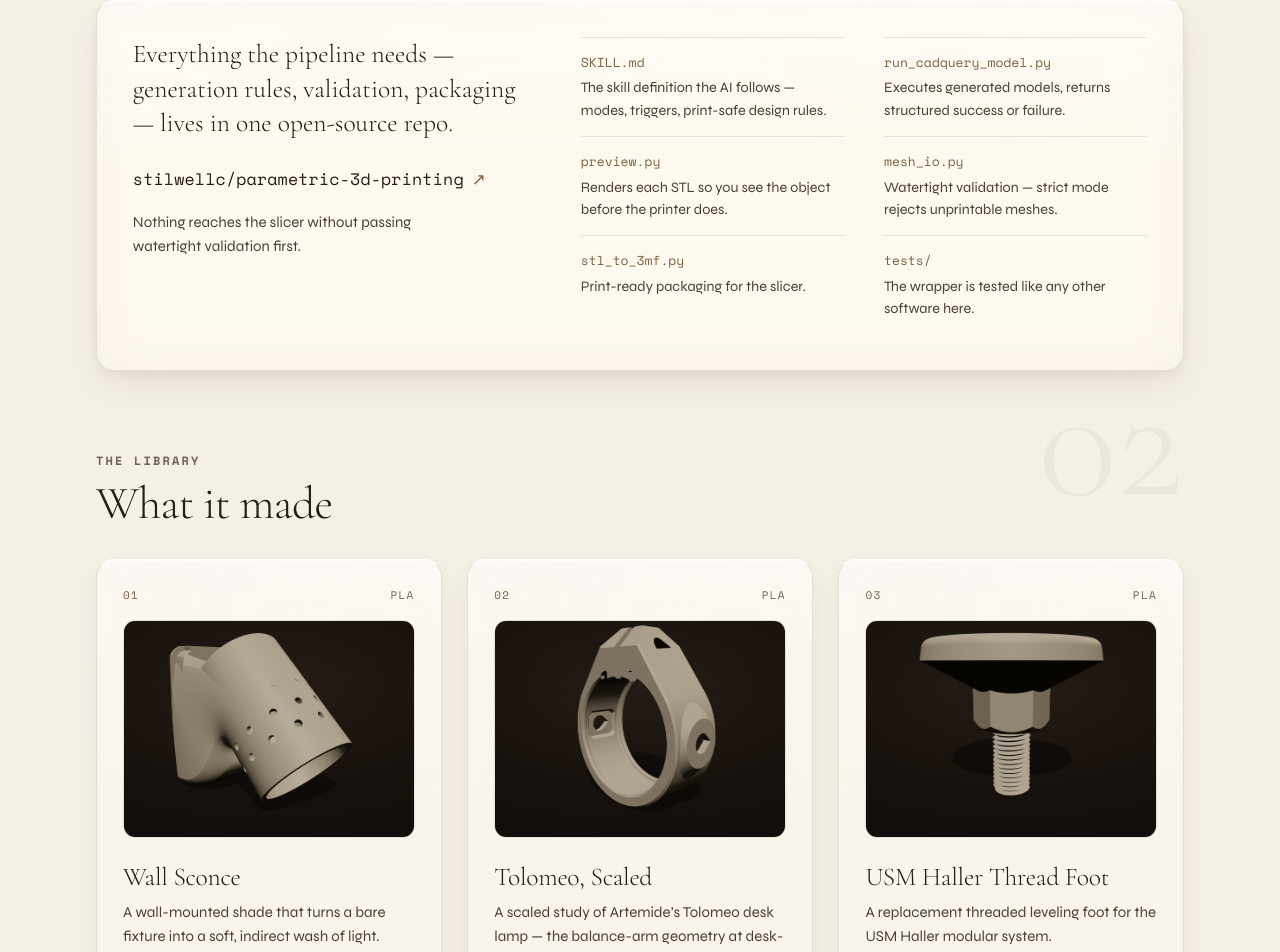
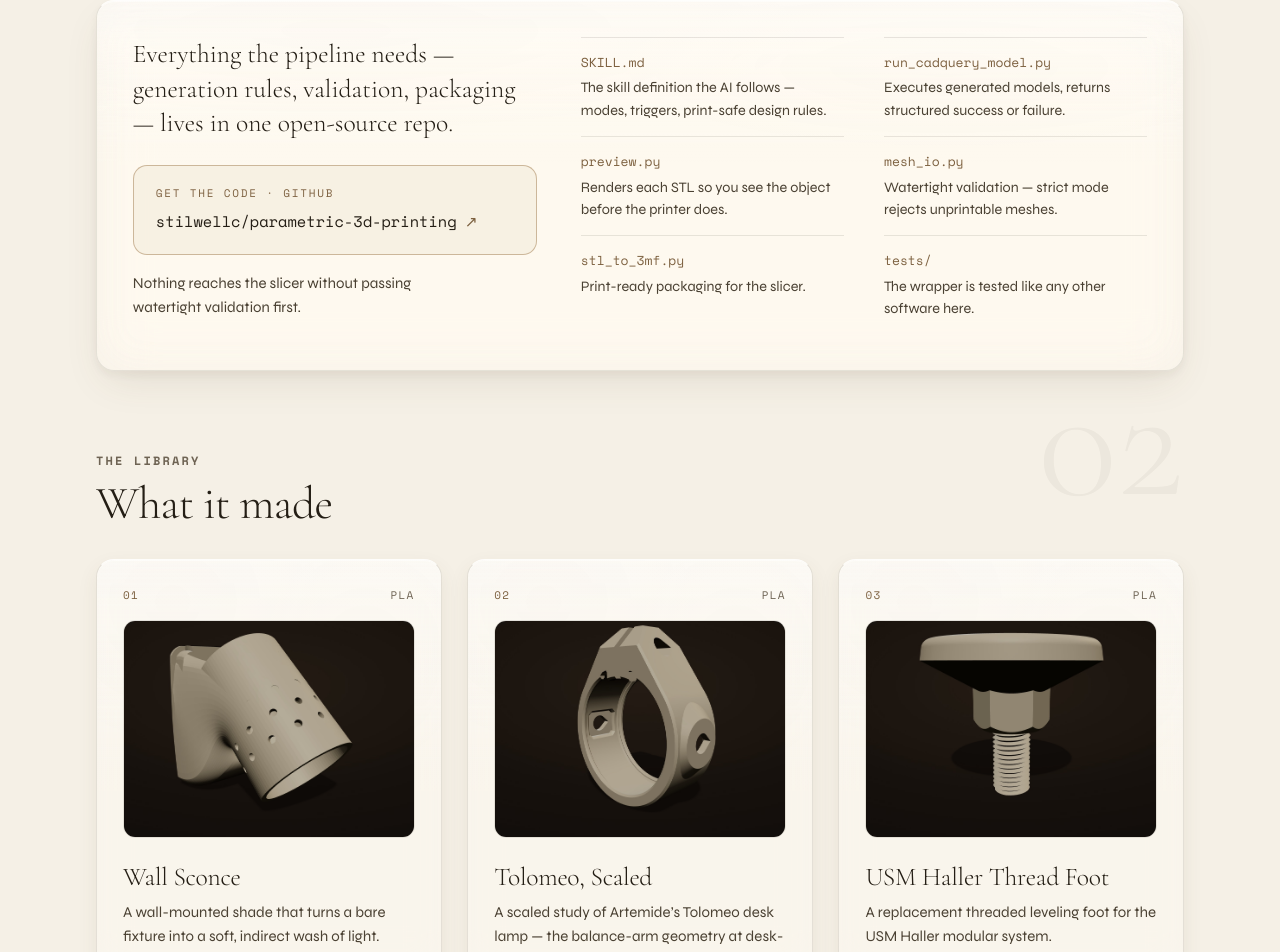
Before and after one commit to stilwellc/Mobi, a Next.js app: page /physical/prints in a window 1280 px wide. Shown: the part 962-1914 px from the top of the page. Built offline with nearby package versions, Linux system fonts and the light colour scheme.

Commit message:
Prints: gold CTA block for the GitHub repo

```diff
--- a/app/physical/prints/page.tsx
+++ b/app/physical/prints/page.tsx
@@ -56,8 +56,12 @@ export default function PrintsPage() {
         .pass-cap p{margin:0;font-family:var(--font-mono),monospace;font-size:12px;letter-spacing:0.08em;text-transform:uppercase;color:var(--color-text-muted)}
         .setup{display:grid;grid-template-columns:minmax(0,5fr) minmax(0,7fr);gap:clamp(26px,3.4vw,52px);padding:clamp(24px,2.8vw,42px)}
         .setup-lede{margin:0 0 var(--space-3);font-family:var(--font-serif),serif;font-weight:300;font-size:clamp(1.4rem,2vw,1.8rem);line-height:1.35;color:var(--color-fg)}
-        .setup-repo{display:inline-block;font-family:var(--font-mono),monospace;font-size:clamp(1rem,1.3vw,1.2rem);letter-spacing:0.01em;color:var(--color-fg);word-break:break-word}
-        .setup-ext{color:var(--color-accent-gold-text);margin-left:8px}
+        .repo-cta{display:block;margin:var(--space-3) 0 0;padding:18px 22px;border:1px solid color-mix(in srgb,var(--color-accent-gold) 55%,transparent);border-radius:14px;background:color-mix(in srgb,var(--color-accent-gold) 8%,transparent);text-decoration:none;transition:background var(--duration-base) var(--ease-signature),border-color var(--duration-base) var(--ease-signature),transform var(--duration-base) var(--ease-signature)}
+        .repo-cta:hover{background:color-mix(in srgb,var(--color-accent-gold) 14%,transparent);border-color:var(--color-accent-gold);transform:translateY(-2px)}
+        .repo-cta-eyebrow{display:block;margin:0 0 6px;font-family:var(--font-mono),monospace;font-size:11px;letter-spacing:0.16em;text-transform:uppercase;color:var(--color-accent-gold-text)}
+        .repo-cta-name{font-family:var(--font-mono),monospace;font-size:clamp(0.95rem,1.2vw,1.15rem);line-height:1.5;color:var(--color-fg);word-break:break-word}
+        .repo-cta-arrow{display:inline-block;margin-left:8px;color:var(--color-accent-gold-text);transition:transform var(--duration-base) var(--ease-signature)}
+        .repo-cta:hover .repo-cta-arrow{transform:translate(3px,-3px)}
         .setup-note{margin:var(--space-2) 0 0;font-size:0.9375rem;line-height:1.6;color:var(--color-text-secondary);max-width:36ch}
         .setup-files{display:grid;grid-template-columns:1fr 1fr;gap:0 var(--space-4);align-content:start}
         .setup-file{padding:14px 0;border-top:1px solid var(--color-border)}
@@ -206,10 +210,13 @@ export default function PrintsPage() {
                 href="https://github.com/stilwellc/parametric-3d-printing"
                 target="_blank"
                 rel="noopener noreferrer"
-                className="setup-repo link-draw"
+                className="repo-cta"
               >
-                stilwellc/parametric-3d-printing
-                <span className="setup-ext" aria-hidden="true">&#8599;</span>
+                <span className="repo-cta-eyebrow">Get the code &middot; GitHub</span>
+                <span className="repo-cta-name">
+                  stilwellc/parametric-3d-printing
+                  <span className="repo-cta-arrow" aria-hidden="true">&#8599;</span>
+                </span>
               </a>
               <p className="setup-note">
                 Nothing reaches the slicer without passing watertight validation first.
```
